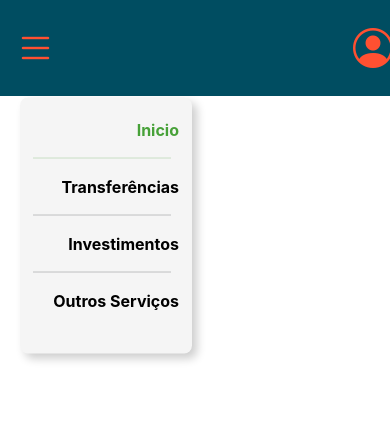
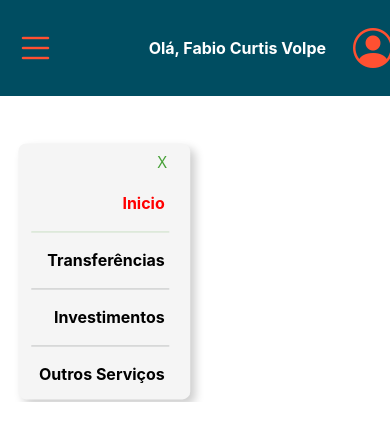
Before and after one commit to fabiocurtisvolpe/tech-chanllenge-01, a Next.js app: page / in a window 390 px wide. Shown: the top 440 px of the page. Built offline with nearby package versions, Linux system fonts and the light colour scheme.

Commit message:
Menu Lateral

```diff
--- a/src/app/components/menuLateral.css
+++ b/src/app/components/menuLateral.css
@@ -9,26 +9,30 @@
     background: #f5f5f5;
 }
 
+.buttonClose {
+    display: none;
+}
+
+.center {
+    width: 100%;
+    text-align: center;
+}
+
 label {
     font-family: Inter, serif;
     cursor: pointer;
-    position: relative;
-    left: 50%;
-    transform: translateX(-50%);
+    font-size: 16px;
+    font-weight: bold;
 }
 
 .labelInicio {
     margin-top: 20px;
     color: #47A138;
-    font-size: 16px;
-    font-weight: bold;
 }
 
 .labelMenu {
     margin-top: 10px;
     color: black;
-    font-size: 16px;
-    font-weight: bold;
 }
 
 hr {
@@ -46,25 +50,34 @@
     .menu-lateral {
         width: 172px;
         height: 256px;
+        position: page;
+        transform: translate(-1%, -1%);
+    }
 
-        position: absolute;
-        top: 8%;
-        transform: translateY(-8%);
+    .buttonClose {
+        display: block;
+        margin-left: auto;
+        margin-right: 10px;
+        margin-top: 25px;
+        position: static;
+        color: #47A138;
     }
 
     hr {
         width: 80%;
         margin-left: 8%;
         border-width: 1px;
+        position: static;
+    }
+
+    label {
+        display: block;
+        position: static;
     }
 
     .labelInicio {
-        display: block;
+        margin-top: 10px;
+        color: red;
     }
 
-    .labelMenu {
-        display: block;
-    }
-
-
 }
--- a/src/app/components/menuLateral.tsx
+++ b/src/app/components/menuLateral.tsx
@@ -6,6 +6,10 @@
     render() {
         return (
             <div className="panel panel-default menu-lateral">
+
+                <div className="center">
+
+                    <button className="btn buttonClose" title="Fechar">X</button>
 
                     <label className="labelInicio">Inicio</label>
                     <hr className="hrInicio"/>
@@ -17,6 +21,8 @@
                     <hr/>
 
                     <label className="labelMenu">Outros Serviços</label>
+
+                </div>
             </div>
         )
     }
```
Lines whose indentation alone changed are shown as unchanged.
